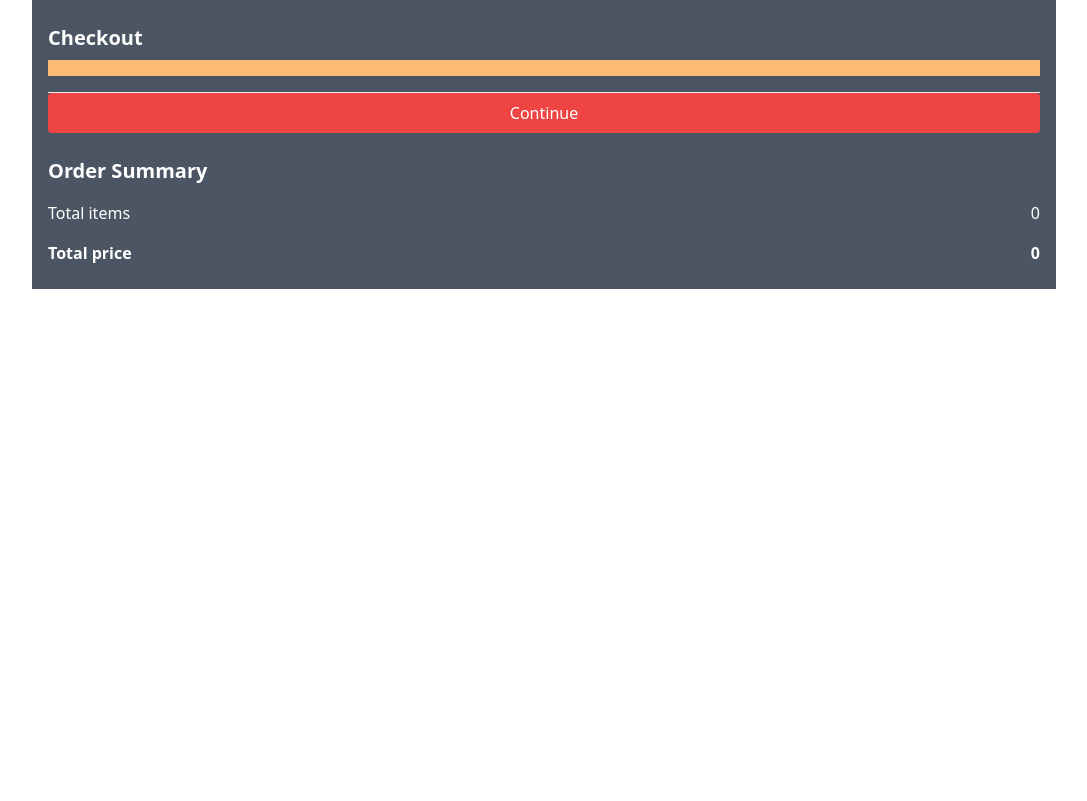
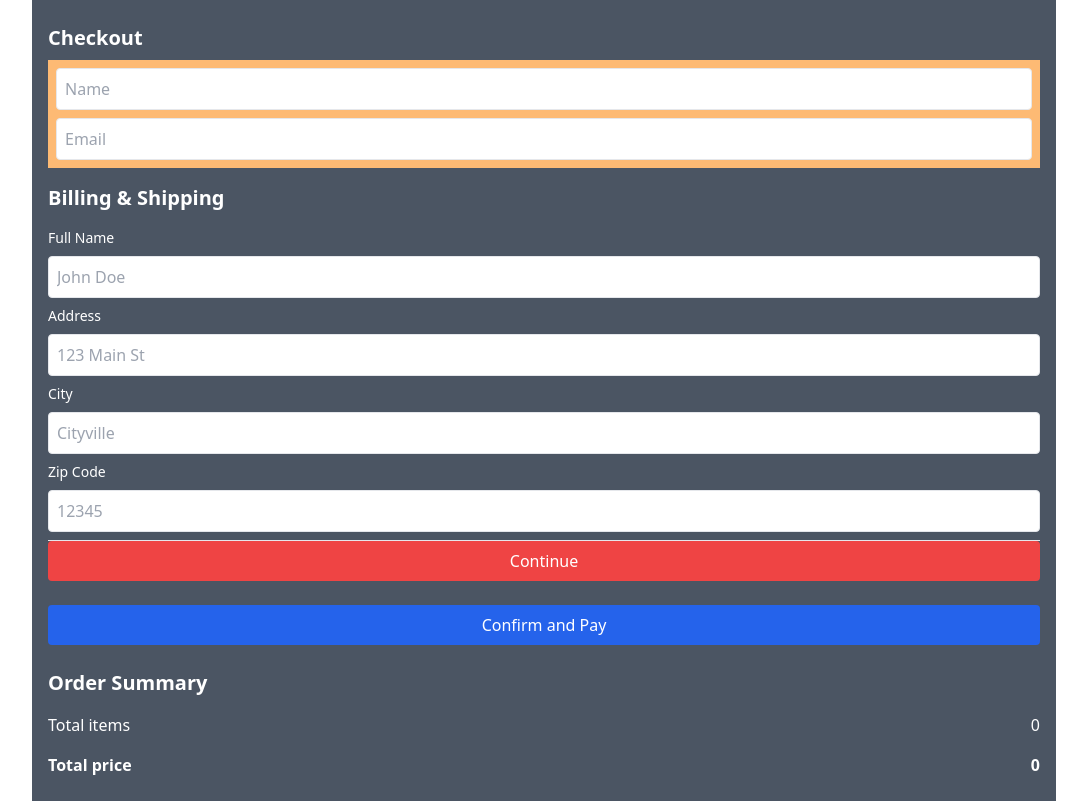
Before and after one commit to Sagittarius17/django-ecommerce, a Django app: page /checkout/ in a window 1280 px wide. Shown: the part 64-865 px from the top of the page, without its empty margins (96-1183 px from the left). Before the commit the page ends 353 px from the top, so only its background shows below. Run offline with Django 4.2, Linux system fonts and the light colour scheme; style sheets or scripts are compiled from the project's sources; some libraries are stand-ins or nearby versions.

Commit message:
checkout page logic

```diff
--- a/ecommerce/templates/ecommerce/checkout.html
+++ b/ecommerce/templates/ecommerce/checkout.html
@@ -39,6 +39,9 @@
 
                 <hr>
                 <input id='form-button' type='submit' value='Continue' class='w-full h-10 rounded bg-red-500'>
+                <button id='make-payment' class="bg-blue-600 text-white w-full mt-6 py-2 rounded hover:bg-cyan-500 focus:outline-none">
+                    Confirm and Pay
+                </button>
             </form>
         </div>
 
@@ -69,14 +72,15 @@
 <script>
     let shipping = '{{order.shipping}}'
 
+    let total = '{{order.get_cart_total}}'
+
+
     if (shipping == 'False') {
         document.getElementById('shipping-info').innerHTML = '';
     }
 
-    if (user != 'AnonyumousUser') {
+    if (user != 'AnonymousUser') {
         document.getElementById('user-info').innerHTML = ''
-    } else {
-        document.getElementById("user-info").classList.remove( "hidden");  // show the form
     }
 
     if (shipping == 'False' && user != 'AnonymousUser'){
@@ -97,8 +101,61 @@
     document.getElementById('make-payment').addEventListener('click', function(e) {
         submitFormData()
     })
+
     function submitFormData() {
-        console.log('button clicked!')
+        console.log('Button clicked!')
+
+        let userFormData = {
+            'name' = null,
+            'email' = null,
+            'total' = total,
+        }
+
+        let shippingInfo = {
+            'address' = null,
+            'city' = null,
+            'state' = null,
+            'zipcode' = null,
+        }
+
+        if (shipping != 'False') {
+            shippingInfo.address = form.address.value
+            shippingInfo.city = form.city.value
+            shippingInfo.state = form.state.value
+            shippingInfo.zipcode = form.zipcode.value
+        }
+
+        if (user == 'AnonymousUser') {
+            userFormData.name = form.name.value
+            userFormData.email = form.email.value
+        }
+
+        console.log('Shipping Info:', shippingInfo)
+	    console.log('User Info:', userFormData)
+
+        let url = '/process_ordere/'
+        fetch(url, {
+            method: "POST",
+            headers: {
+                'Content-Type': 'application/json',
+                'X-CSRFToken': csrftoken
+            },
+            body: JSON.stringify({'form': userFormData, 'shipping': shippingInfo})
+        })
+        .then((response) => {
+            if (!response.ok) {
+                throw new Error('Network response was not ok');
+            }
+            return response.json();
+        })
+        .then((data) => {
+            console.log('data:', data);
+            alert('Transaction complete!')
+            window.location.href = "{% url 'store' %}"
+        })
+        .catch((error) => {
+            console.log('There was a problem with the fetch operation:', error.message);
+        });
     }
 </script>
 
--- a/ecommerce/urls.py
+++ b/ecommerce/urls.py
@@ -10,4 +10,5 @@
     path('checkout/', views.checkout, name="checkout"),
 
     path('update_item/', views.updateItem, name="update_item"),
+    path('process_order/', views.processOrder, name="process_order"),
 ]
--- a/ecommerce/views.py
+++ b/ecommerce/views.py
@@ -86,3 +86,7 @@
 
     except Exception as e:
         return JsonResponse({'status': 'error', 'error': str(e)}, status=500)
+
+def processOrder(request):
+    print('Data:', request.body)
+    return JsonResponse('Payment complete', safe=False)
```
Also changed, not shown: db.sqlite3.
